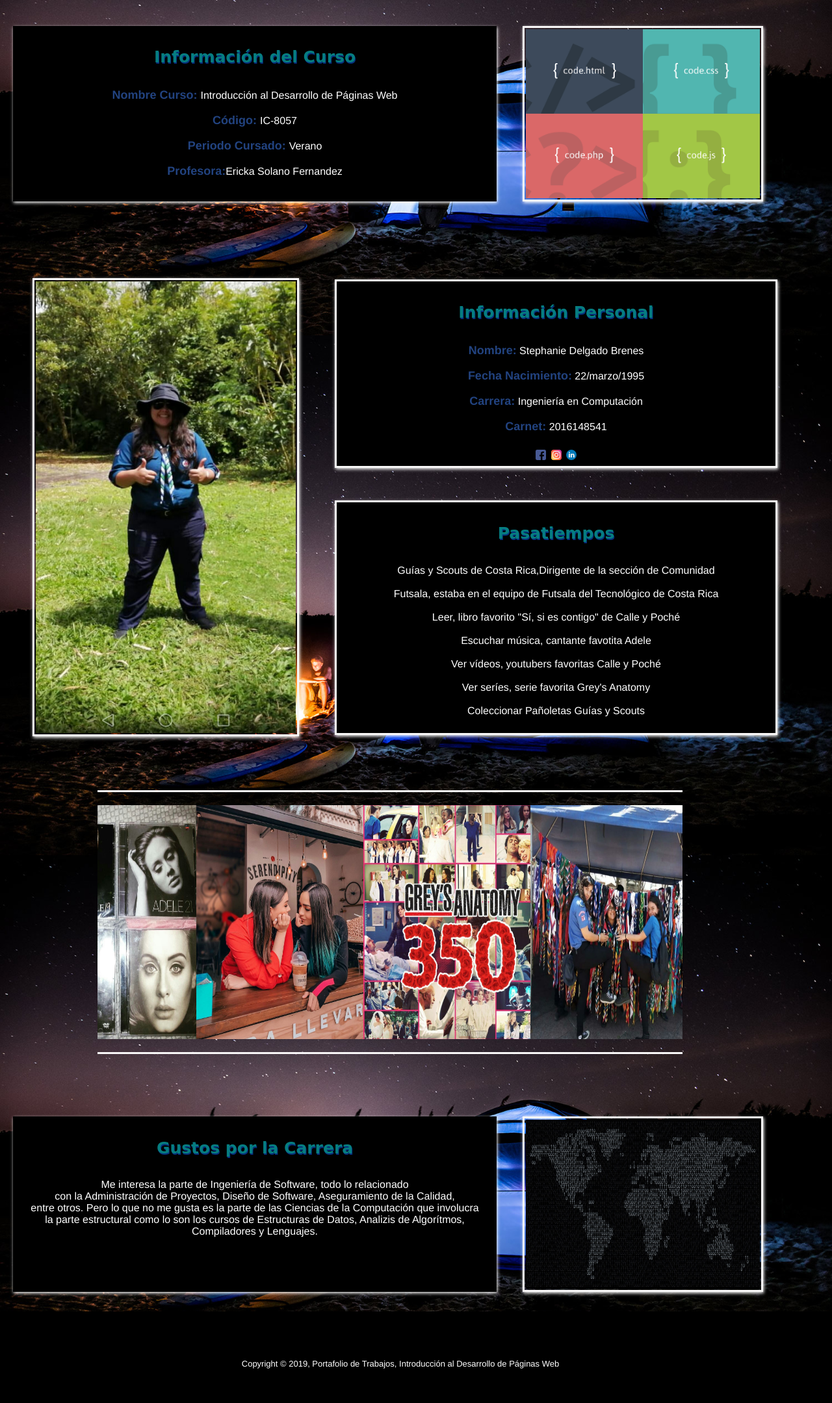
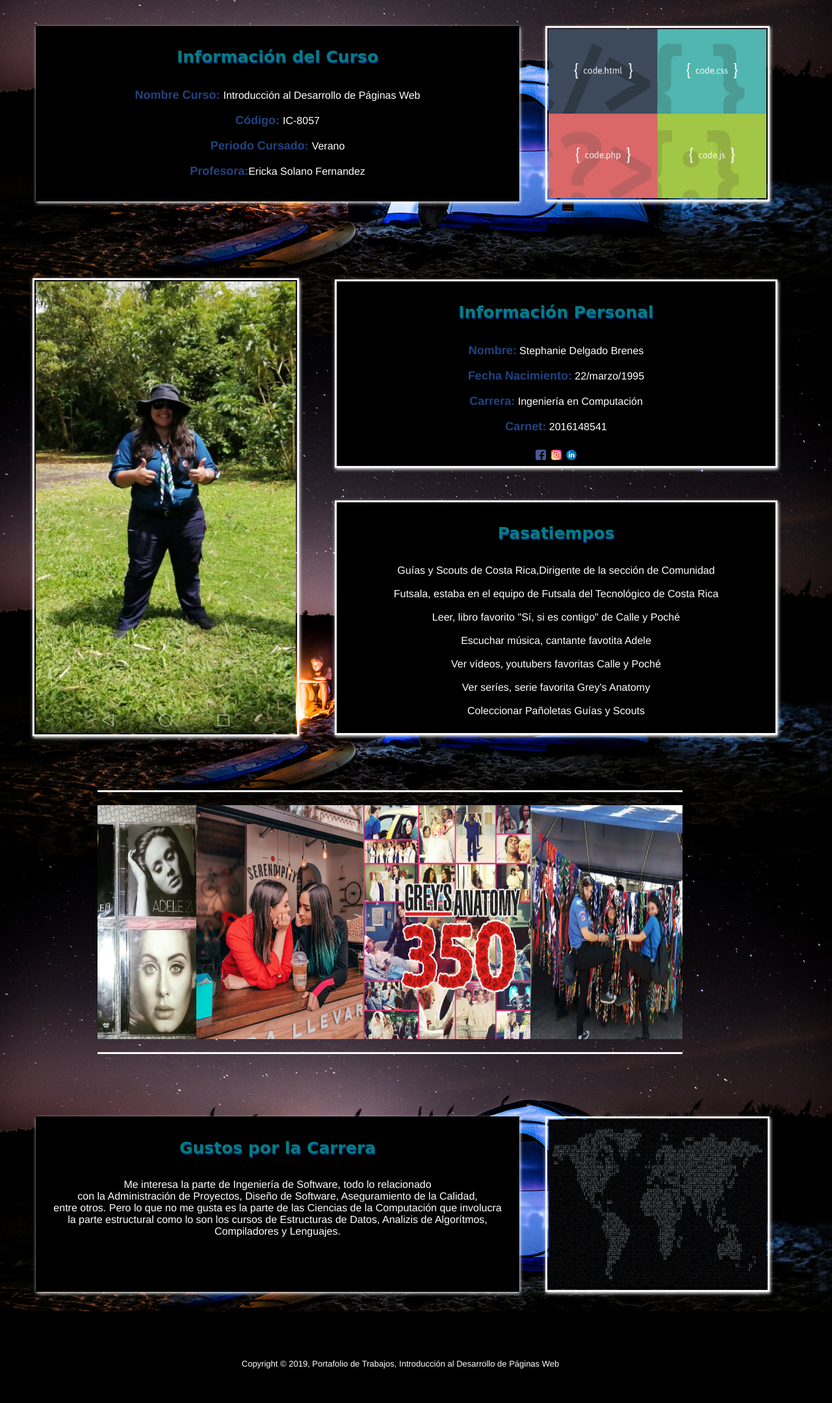
Before and after one commit to steph222/Portafolio, a PHP site: page /PagInicio.html in a window 1280 px wide. Shown: the part 284-2443 px from the top of the page at 65% size. Run offline with PHP 8.4, Linux system fonts and the light colour scheme.

Commit message:
Posición Img

```diff
--- a/Css/perfil.css
+++ b/Css/perfil.css
@@ -89,7 +89,7 @@
 }
 
 .DetalleCarrera {
-    margin: 20px 30px 10px 0px;
+    margin: 20px 30px 10px 35px;
     width: 60%;
     background-color: #000;
     box-shadow: 1px 2px 5px #fff;
@@ -100,7 +100,7 @@
 }
 
 .ImagenC img {
-    width: 360px;
+    width: 335px;
     height: 260px;
     padding: 2px;
     margin: 20px 10px 10px 10px;
```
